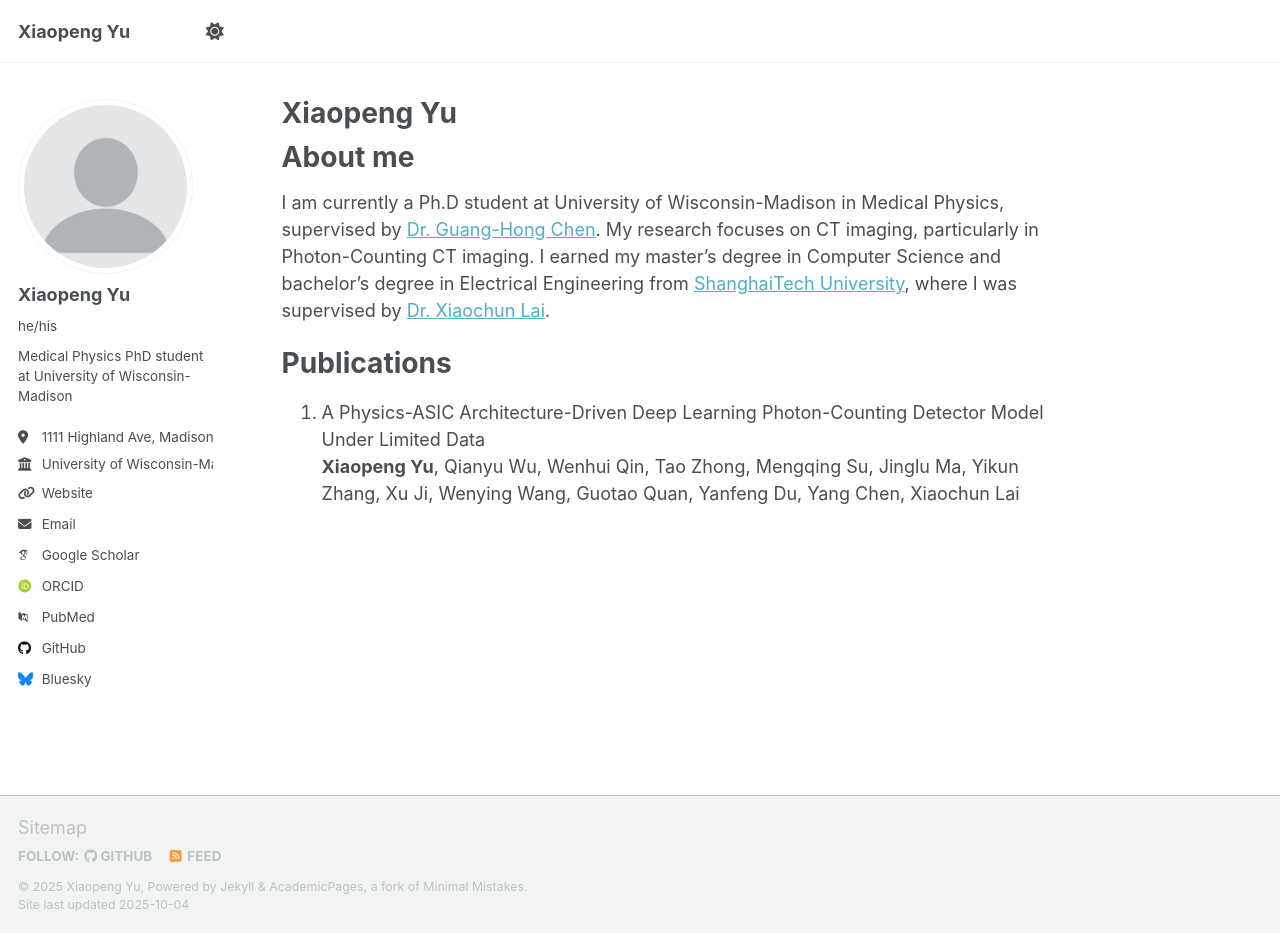
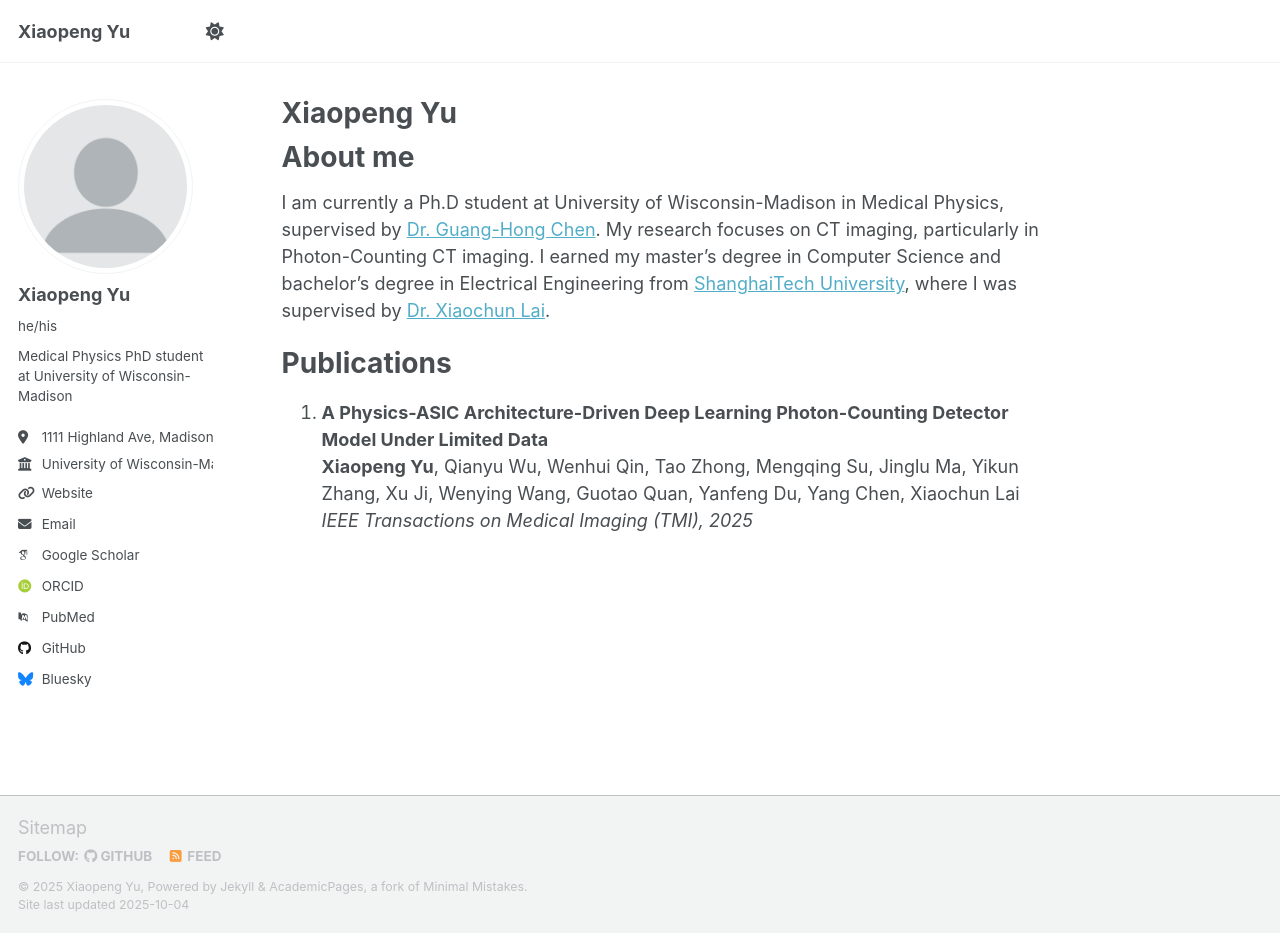
Before and after one commit to xp1999/xp1999.github.io, a Jekyll site: the page built from _pages/about.md, in a window 1280 px wide and 933 px high. Built offline with Jekyll 4.4.1, drawn with Linux system fonts in a browser that asks for light colours; some web fonts are replaced; a script that is not in the unit is left out.

Commit message:
Update about.md

```diff
--- a/_pages/about.md
+++ b/_pages/about.md
@@ -14,5 +14,6 @@ I am currently a Ph.D student at University of Wisconsin-Madison in Medical Phys
 
 Publications
 ======
-1. A Physics-ASIC Architecture-Driven Deep Learning Photon-Counting Detector Model Under Limited Data
+1. **A Physics-ASIC Architecture-Driven Deep Learning Photon-Counting Detector Model Under Limited Data**
 **Xiaopeng Yu**, Qianyu Wu, Wenhui Qin, Tao Zhong, Mengqing Su, Jinglu Ma, Yikun Zhang, Xu Ji, Wenying Wang, Guotao Quan, Yanfeng Du, Yang Chen, Xiaochun Lai
+*IEEE Transactions on Medical Imaging (TMI), 2025*
```
